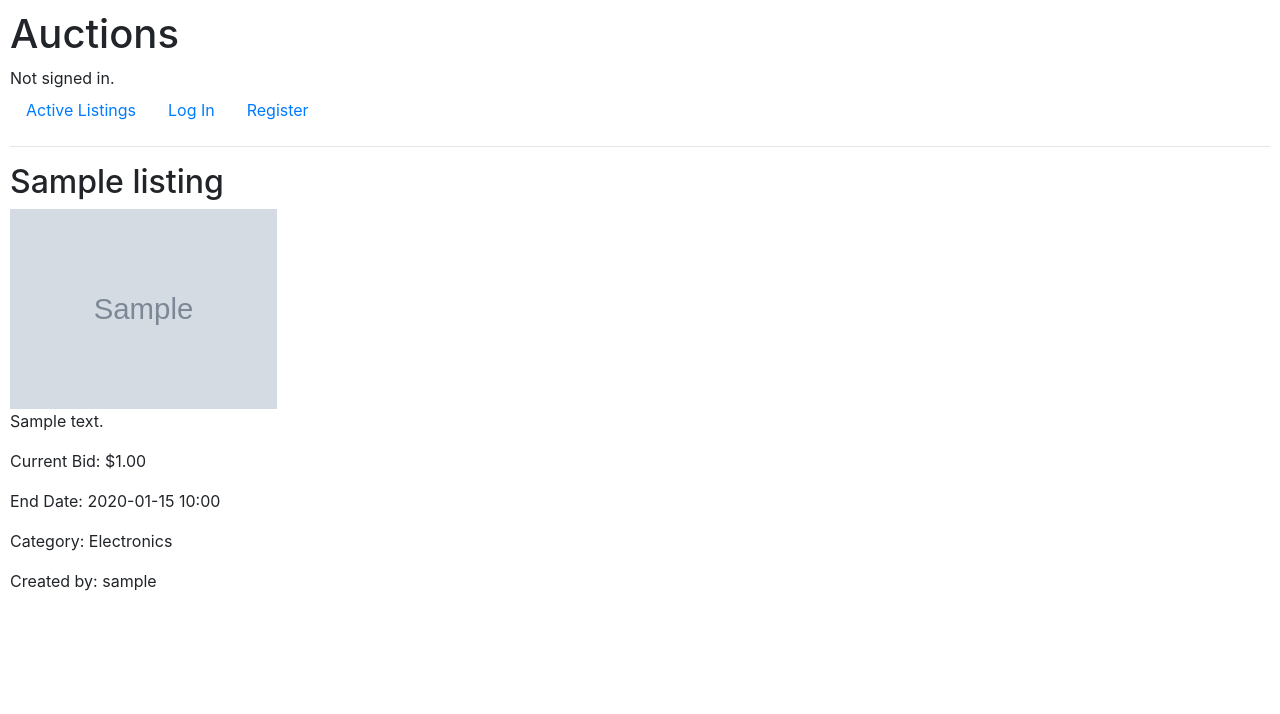
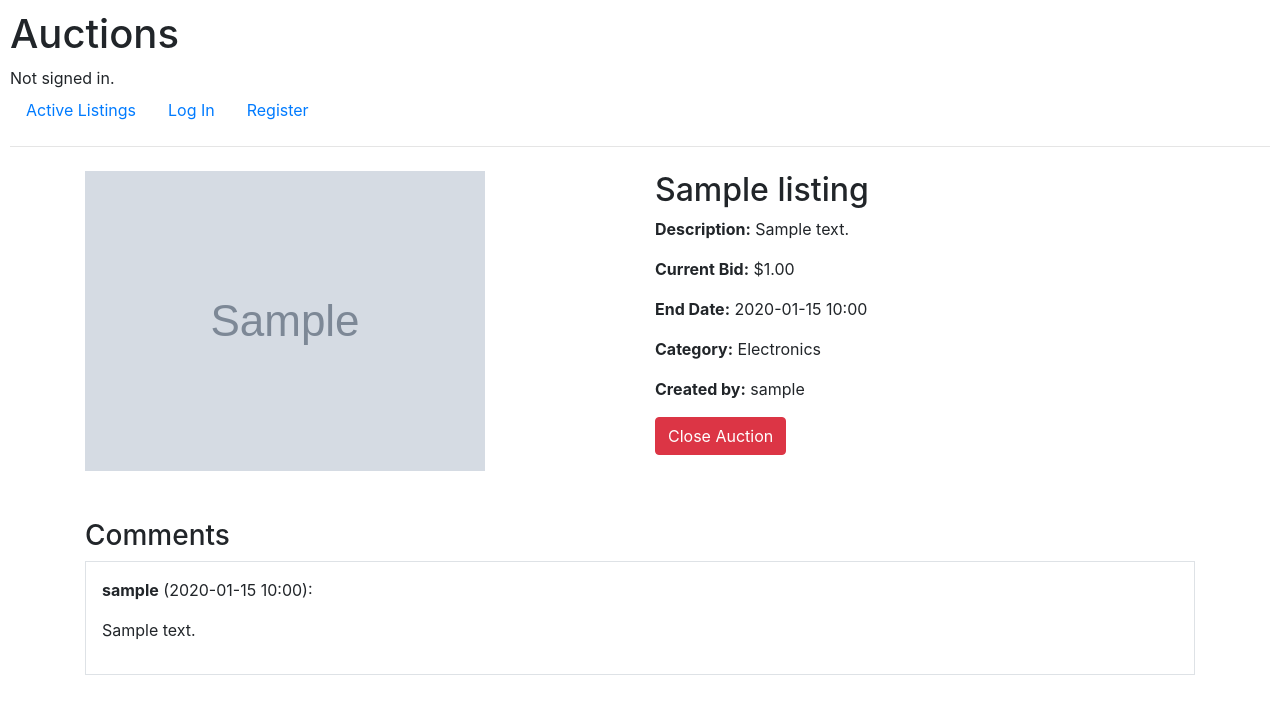
Before and after one commit to haopham98/commerce, a Django app: page /listing/1 in a window 1280 px wide. Shown: the top 714 px of the page. Run offline with Django 3.2, Linux system fonts and the light colour scheme; tables that the repository leaves empty hold one stand-in row (values such as "Sample post"); grey boxes marked "Sample" are stand-in pictures; some libraries are stand-ins or nearby versions.

Commit message:
feat(auctions): comment feature

```diff
--- a/auctions/templates/auctions/auction_detail.html
+++ b/auctions/templates/auctions/auction_detail.html
@@ -1,32 +1,88 @@
 {% extends "auctions/layout.html" %}
 
-{% block title %}Auction Detail{% endblock %}
+{% block body %}
+<div class="container my-4">
+    {% if listing %}
+        <div class="row">
+            <!-- Cột trái: Hình ảnh -->
+            <div class="col-md-6">
+                {% if listing.image_url %}
+                    <img src="{{ listing.image_url }}" alt="{{ listing.title }}" class="img-fluid" style="max-width: auto; max-height: auto;">
+                {% else %}
+                    <p>No image available</p>
+                {% endif %}
+            </div>
 
-{% block body %}
-    {% if listing %}
-        <h2> {{ listing.title }}</h2>
-        <img src="{{ listing.image_url }}" alt="{{ listing.title }}" class="img-fluid" style="max-width: 300px; max-height: 200px;">
-        <p> {{listing.description}} </p>
-        <p> Current Bid: ${{ listing.current_bid }} </p>
-        <p> End Date: {{ listing.end_date|date:"Y-m-d H:i" }} </p>
-        <p> Category: {{ listing.category }} </p>
-        <p> Created by: {{ listing.owner.username }} </p>
+            <!-- Cột phải: Thông tin sản phẩm và nút -->
+            <div class="col-md-6">
+                <h2>{{ listing.title }}</h2>
+                <p><strong>Description:</strong> {{ listing.description }}</p>
+                <p><strong>Current Bid:</strong> ${{ listing.current_bid }}</p>
+                <p><strong>End Date:</strong> {{ listing.end_date|date:"Y-m-d H:i" }}</p>
+                <p><strong>Category:</strong> {{ listing.category|default:"None" }}</p>
+                <p><strong>Created by:</strong> {{ listing.owner.username }}</p>
 
+                <!-- Nút và form bên dưới thông tin -->
                 {% if user.is_authenticated %}
-        <a href="{% url 'add_to_watchlist' listing.id %}" class="btn btn-secondary">Add to Watchlist</a>
-            <form method="post" action="{% url 'place_bid' listing.id %}">
+                    <div class="mt-3">
+                        <a href="{% url 'add_to_watchlist' listing.id %}" class="btn btn-secondary">
+                            {{ is_watched|yesno:"Remove from Watchlist,Add to Watchlist" }}
+                        </a>
+                    </div>
+                    <form method="post" action="{% url 'place_bid' listing.id %}" class="mt-3">
                         {% csrf_token %}
                         <div class="form-group">
                             <label for="bid_amount">Place a Bid:</label>
-                    <input type="number" class="form-control" id="bid_amount" name="bid_amount" step="0.01" required>
+                            <input type="number" class="form-control" id="bid_amount" name="bid_amount" step="0.01" min="{{ listing.current_bid|add:0.01 }}" required>
                         </div>
                         <button type="submit" class="btn btn-primary">Submit Bid</button>
                     </form>
                 {% endif %}
+                <div class="mt-3">
+                    <a href="{% url 'close_auction' listing.id %}" class="btn btn-danger">
+                        Close Auction
+                    </a>
+                </div>
+            </div>
+        </div>
+
+        <!-- Phần bình luận -->
+        <div class="mt-5">
+            <h3>Comments</h3>
+            {% if comments %}
+                {% for comment in comments %}
+                    <div class="border p-3 mb-2">
+                        <p><strong>{{ comment.user.username }}</strong> ({{ comment.created_at|date:"Y-m-d H:i" }}):</p>
+                        <p>{{ comment.content }}</p>
+                    </div>
+                {% empty %}
+                    <p>No comments yet.</p>
+                {% endfor %}
+            {% else %}
+                <p>No comments yet.</p>
             {% endif %}
+
+            <!-- Form thêm bình luận -->
+            {% if user.is_authenticated %}
+                <form method="post" action="{% url 'add_comment' listing.id %}" class="mt-3">
+                    {% csrf_token %}
+                    <div class="form-group">
+                        <label for="comment_content">Add a Comment:</label>
+                        <textarea class="form-control" id="comment_content" name="comment_content" rows="4" required></textarea>
+                    </div>
+                    <button type="submit" class="btn btn-primary">Submit Comment</button>
+                </form>
+            {% endif %}
+        </div>
+    {% else %}
+        <p>Listing not found.</p>
+    {% endif %}
+
+    <!-- Hiển thị thông báo (nếu có) -->
     {% if message %}
         <script>
             alert("{{ message }}");
         </script>
     {% endif %}
+</div>
 {% endblock %}
--- a/auctions/urls.py
+++ b/auctions/urls.py
@@ -13,4 +13,6 @@ urlpatterns = [
     path("watchlist", views.watchlist, name="watchlist"),
     path("add_to_watchlist/<int:auction_id>", views.add_to_watchlist, name="add_to_watchlist"),
     path("remove_from_watchlist/<int:auction_id>", views.remove_from_watchlist, name="remove_from_watchlist"),
+    path('add_comment/<int:auction_id>', views.add_comment, name='add_comment'),
+    path('close_auction/<int:auction_id>', views.close_auction, name='close_auction'),
 ]
--- a/auctions/views.py
+++ b/auctions/views.py
@@ -107,9 +107,12 @@ def create_auction(request):
 
 
 def auction_detail(request, auction_id):
-    listing = Listing.objects.get(id=auction_id)
+    item = Listing.objects.get(id=auction_id)
     return render(request, "auctions/auction_detail.html", {
-        "listing": listing
+        "listing": item,
+        "comments": item.comments.all(),
+        "is_owner": item.owner == request.user,
+        "is_active": item.is_active,
     })
 
 @login_required
@@ -175,6 +178,7 @@ def add_to_watchlist(request, auction_id):
 
 @login_required
 def remove_from_watchlist(request, auction_id):
+
     """
         remove an item from the user's watchlist
     """
@@ -189,3 +193,56 @@ def remove_from_watchlist(request, auction_id):
         "listing": item,
         "message": message
     })
+
+@login_required
+def add_comment(request, auction_id):
+    """
+        Add a comment to an auction listing
+        after the user is authenticated
+        and render the auction detail page with the new comment
+    """
+    if request.method == "POST":
+        item = Listing.objects.get(id=auction_id)
+        comment_content = request.POST.get("comment_content", None)
+
+        if comment_content:
+            new_comment = Comment(listing=item, user=request.user, content=comment_content)
+            new_comment.save()
+
+            return render(request, "auctions/auction_detail.html", {
+                "listing": item,
+                "comments": item.comments.all(),
+                "message": "Comment added successfully!",
+                "page_url": request.build_absolute_uri()
+            })
+        else:
+            return redirect(request, "auctions/auction_detail.html", {
+                "listing": item,
+                "comments": item.comments.all(),
+                "message": "Comment content cannot be empty."
+            })
+
+@login_required
+def close_auction(request, auction_id):
+    """
+        Check if the auction is active
+        and current user is the owner of the auction
+        If so, close the auction and update the won price
+    """
+    item = Listing.objects.get(id=auction_id)
+    if item.is_active and item.owner == request.user:
+        item.is_active = False
+        item.won_price = item.current_bid
+        item.save()
+        return render(request, "auctions/auction_detail.html", {
+            "listing": item,
+            "message": "Auction closed successfully!",
+            "comments": item.comments.all(),
+            "is_owner": True
+        })
+    else:
+        return render(request, "auctions/auction_detail.html", {
+            "listing": item,
+            "comments": item.comments.all(),
+            "is_owner": False
+        })
```
Lines whose indentation alone changed are shown as unchanged.
